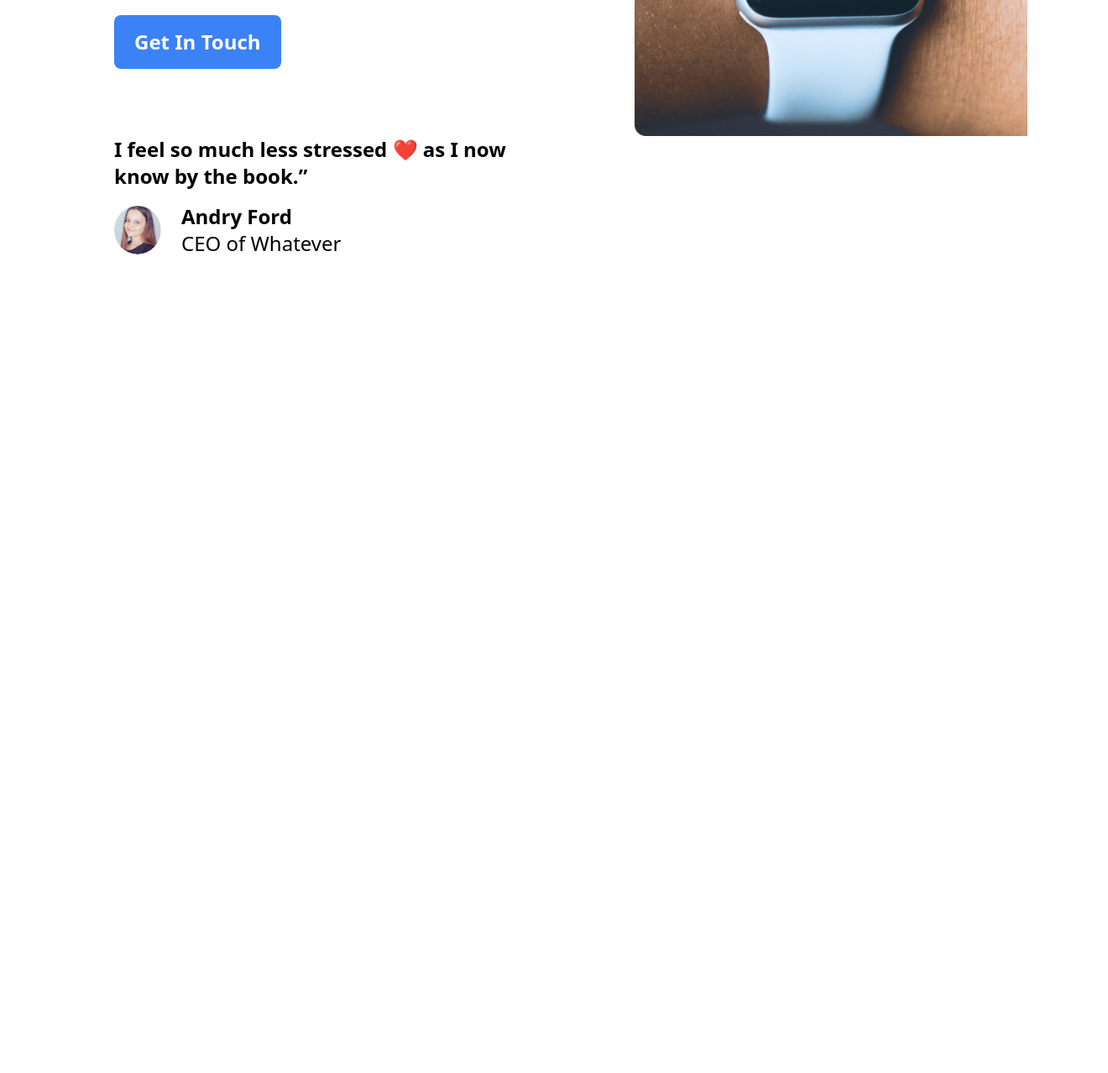
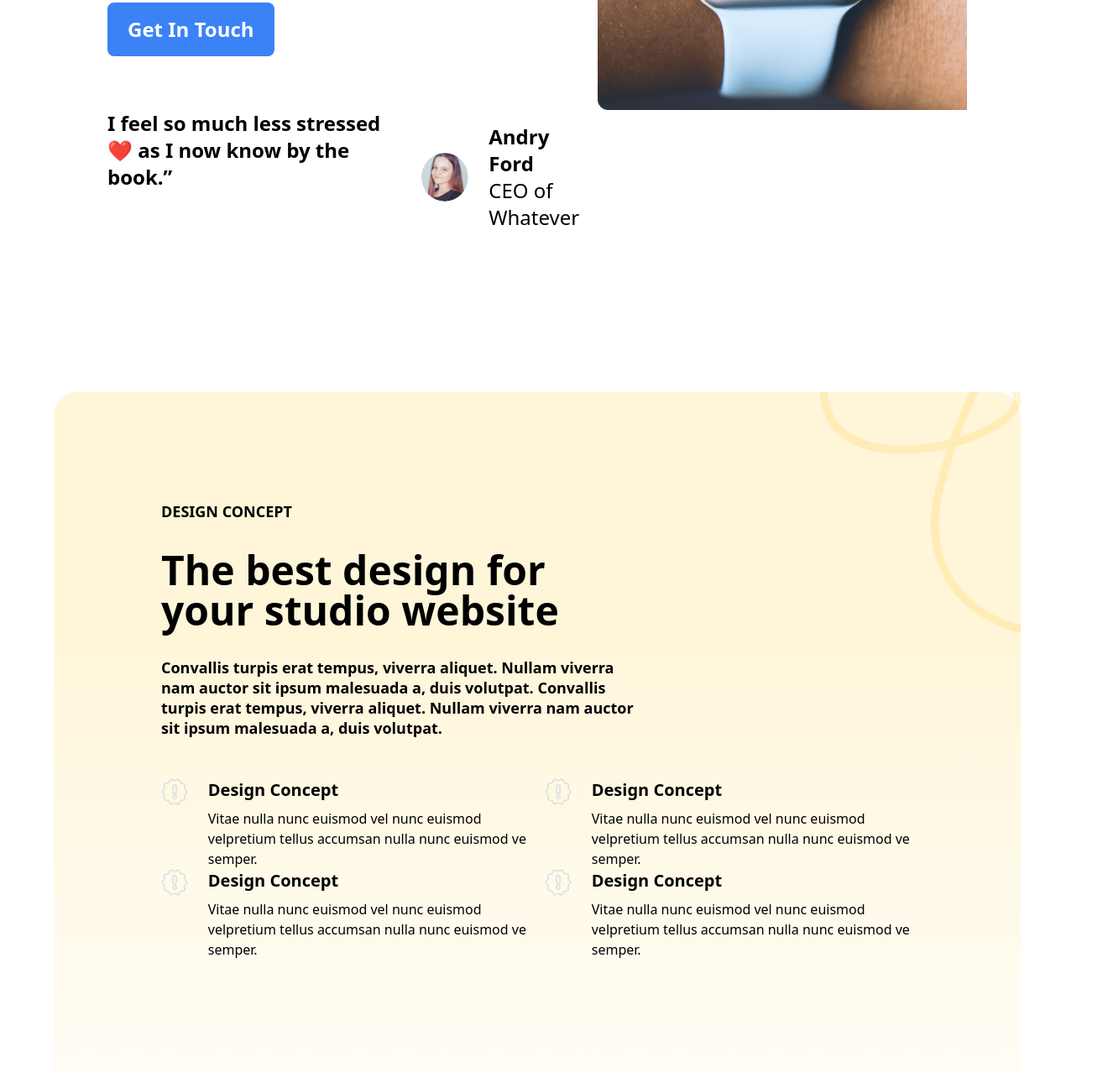
Before and after one commit to JadiDapa/fe-task-gdsc, a website: page index.html in a window 1280 px wide. Shown: the part 530-1808 px from the top of the page at 84% size, 1320 px wide, since content can reach past the window. Before the commit the page ends 836 px from the top, so only its background shows below. Drawn offline with Linux system fonts and the light colour scheme.

Commit message:
feat(about-section): Implement basic layout and styling

```diff
--- a/index.html
+++ b/index.html
@@ -10,7 +10,7 @@
     <!-- Hero Section [start] -->
 
     <div class="bg-gradient-to-b from-primary from-40% h-32 w-full absolute" />
-    <section id="hero" class="container my-8 mx-10">
+    <section id="hero" class="container my-8 mx-auto w-[95%]">
       <header class="flex justify-between">
         <img src="img/space.png" class="w-20" alt="" />
         <ul
@@ -26,9 +26,9 @@
       <div class="mt-24 mx-24">
         <div class="flex justify-between">
           <div class="flex flex-col justify-center w-[55%]">
-            <h2 class="text-xl font-semibold text-slate-500">
+            <h3 class="text-xl font-semibold text-slate-500">
               DESIGN INSPIRATION
-            </h2>
+            </h3>
             <h1 class="text-7xl font-semibold mt-4">
               Convallis turpis erat tempus, viverra aliquet.
             </h1>
@@ -42,7 +42,7 @@
             <img src="/img/image1.png" class="w-full" alt="" />
           </div>
         </div>
-        <div class="">
+        <div class="flex gap-4 w-1/2">
           <p class="text-2xl font-semibold max-w-lg">
             I feel so much less stressed ❤️ as I now know by the book.”
           </p>
@@ -58,5 +58,80 @@
     </section>
 
     <!-- Hero Section [end] -->
+
+    <!-- About Section [start] -->
+
+    <section
+      id="about"
+      class="container my-48 mx-auto p-32 rounded-[28px] bg-gradient-to-b from-primary from-30% h-[1000px] w-[90%] relative"
+    >
+      <div class="absolute top-0 right-0">
+        <img src="img/vector1.png" class="w-60" alt="" />
+      </div>
+      <div class="w-full max-w-xl">
+        <h3 class="text-lg font-semibold">DESIGN CONCEPT</h3>
+        <h2 class="text-5xl font-bold mt-8">
+          The best design for your studio website
+        </h2>
+        <p class="mt-8 font-semibold text-lg leading-6">
+          Convallis turpis erat tempus, viverra aliquet. Nullam viverra nam
+          auctor sit ipsum malesuada a, duis volutpat. Convallis turpis erat
+          tempus, viverra aliquet. Nullam viverra nam auctor sit ipsum malesuada
+          a, duis volutpat.
+        </p>
+      </div>
+      <div class="flex flex-wrap mt-12 justify-between">
+        <div class="flex gap-6 max-w-[49%]">
+          <div class="">
+            <img src="img/icon1.png" class="w-16" alt="" />
+          </div>
+          <div class="">
+            <div class="text-xl font-bold">Design Concept</div>
+            <p class="mt-2">
+              Vitae nulla nunc euismod vel nunc euismod velpretium tellus
+              accumsan nulla nunc euismod ve semper.
+            </p>
+          </div>
+        </div>
+        <div class="flex gap-6 max-w-[49%]">
+          <div class="">
+            <img src="img/icon1.png" class="w-16" alt="" />
+          </div>
+          <div class="">
+            <div class="text-xl font-bold">Design Concept</div>
+            <p class="mt-2">
+              Vitae nulla nunc euismod vel nunc euismod velpretium tellus
+              accumsan nulla nunc euismod ve semper.
+            </p>
+          </div>
+        </div>
+        <div class="flex gap-6 max-w-[49%]">
+          <div class="">
+            <img src="img/icon1.png" class="w-16" alt="" />
+          </div>
+          <div class="">
+            <div class="text-xl font-bold">Design Concept</div>
+            <p class="mt-2">
+              Vitae nulla nunc euismod vel nunc euismod velpretium tellus
+              accumsan nulla nunc euismod ve semper.
+            </p>
+          </div>
+        </div>
+        <div class="flex gap-6 max-w-[49%]">
+          <div class="">
+            <img src="img/icon1.png" class="w-16" alt="" />
+          </div>
+          <div class="">
+            <div class="text-xl font-bold">Design Concept</div>
+            <p class="mt-2">
+              Vitae nulla nunc euismod vel nunc euismod velpretium tellus
+              accumsan nulla nunc euismod ve semper.
+            </p>
+          </div>
+        </div>
+      </div>
+    </section>
+
+    <!-- About Section [end] -->
   </body>
 </html>
```
Also changed, not shown: img/icon1.png (added), img/vector1.png (added), styles/style.css.
